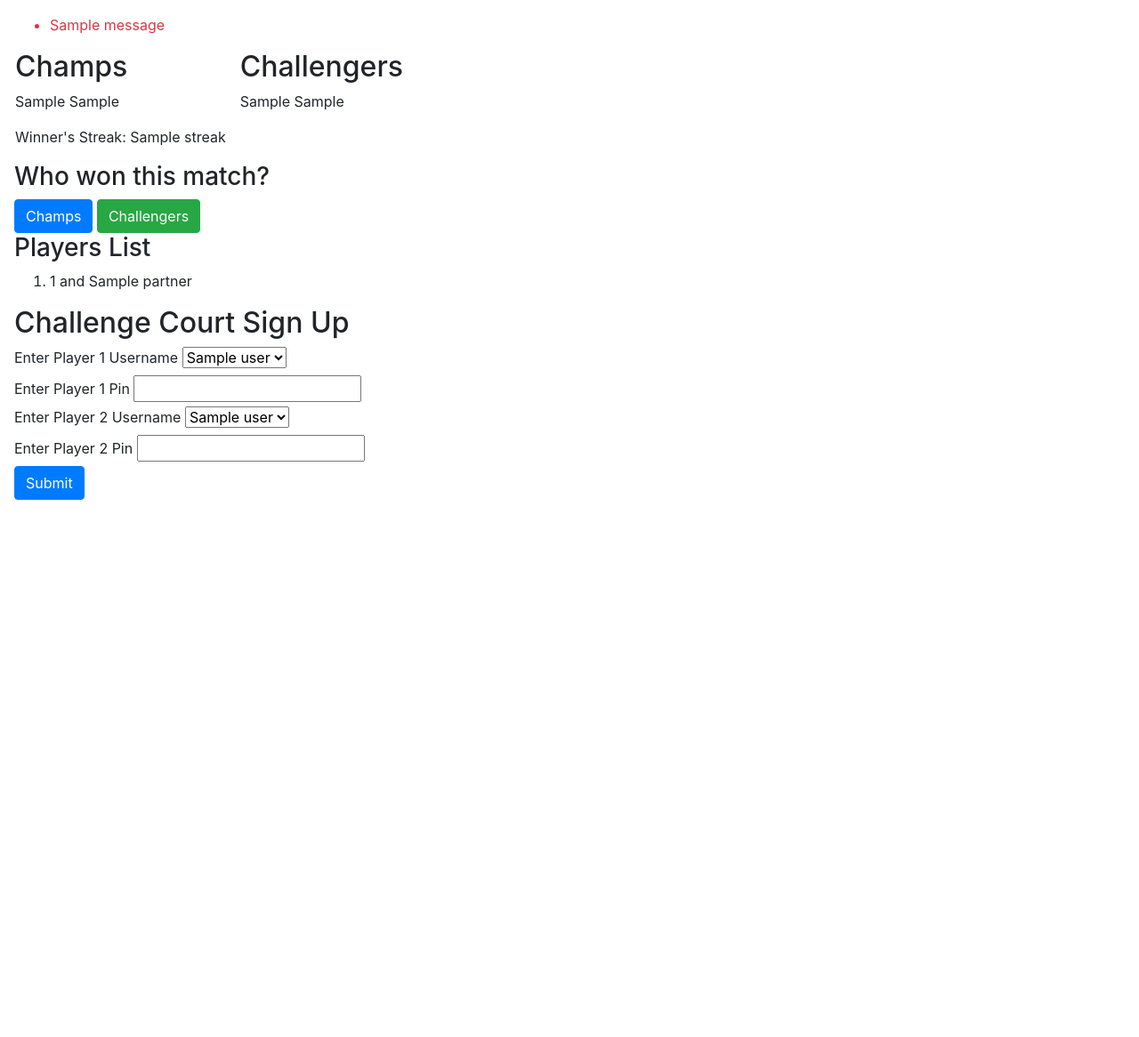
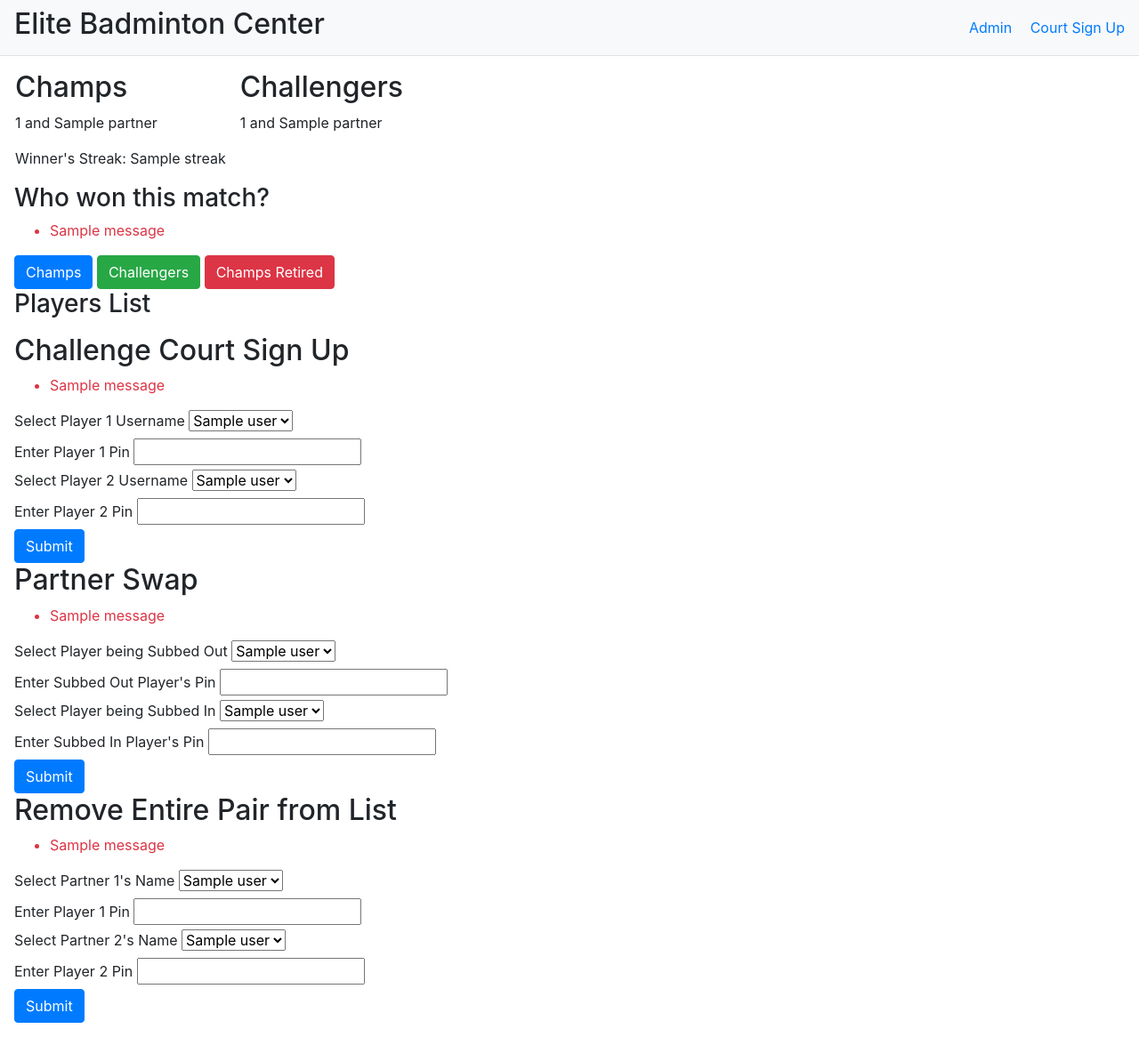
Before and after one commit to twzhuang/courtReg, a Flask app: template templates/challenger.html in a window 1280 px wide. Shown: the whole page at 89% size. Before the commit the page ends 562 px from the top, so only its background shows below. Run offline with Flask 2, Linux system fonts and the light colour scheme; the template is opened without the code that fills it: most values are stand-ins (such as "Sample title", 1, 10 or a date in 2020); one stand-in notice (Sample message) is shown; some libraries are stand-ins or nearby versions.

Commit message:
Add files via upload

```diff
--- a/templates/challenger.html
+++ b/templates/challenger.html
@@ -6,60 +6,138 @@
     <link rel="stylesheet" href="https://stackpath.bootstrapcdn.com/bootstrap/4.3.1/css/bootstrap.min.css" integrity="sha384-ggOyR0iXCbMQv3Xipma34MD+dH/1fQ784/j6cY/iJTQUOhcWr7x9JvoRxT2MZw1T" crossorigin="anonymous">
 </head>
 <body>
+    <nav class="navbar navbar-light bg-light justify-content-between border-bottom">
+        <h2 class="">Elite Badminton Center</h2>
+        <div class="d-inline">
+            <a href="/admin" class="px-3">Admin</a>
+            <a href="/">Court Sign Up</a>
+        </div>
+    </nav>
     <div class="p-3">
-    {% with messages = get_flashed_messages(category_filter=["challengeerror"]) %}
-    {% if messages %}
-        <ul class=flashes>
-        {% for message in messages %}
-            <li class=text-danger>{{ message }}</li>
-        {% endfor %}
-        </ul>
-    {% endif %}
-    {% endwith %}
     <div class="row">
         <div class="px-3">
             <h2>Champs</h2>
-            <p>{{challenge["champs"]["player1"]}} {{challenge["champs"]["player2"]}}</p>
-            <p>Winner's Streak: {{challenge["champs"]["streak"]}}</p>
+            {% if challenge["listofplayers"][0]%}
+            <p>{{challenge["listofplayers"][0][0]}} and {{challenge["listofplayers"][0][1]}}</p>
+            <p>Winner's Streak: {{challenge["streak"]}}</p>
+            {% endif %}
         </div>
         <div>
             <h2>Challengers</h2>
-            <p>{{challenge["challengers"]["player1"]}} {{challenge["challengers"]["player2"]}}</p>
+            {% if challenge["listofplayers"][1]%}
+            <p>{{challenge["listofplayers"][1][0]}} and {{challenge["listofplayers"][1][1]}}</p>
+            {% endif %}
         </div>
 
     </div>
     <form action="/champswon" method="post">
         <h3>Who won this match?</h3>
+        {% with messages = get_flashed_messages(category_filter=["challengewinnererror"]) %}
+        {% if messages %}
+            <ul class=flashes>
+            {% for message in messages %}
+                <li class=text-danger>{{ message }}</li>
+            {% endfor %}
+            </ul>
+        {% endif %}
+        {% endwith %}
         <input type="submit" value="Champs" class="btn btn-primary">
         <input type="submit" value="Challengers" class="btn btn-success" formaction="/challengerswon">
+        <input type="submit" value="Champs Retired" class="btn btn-danger" formaction="/champsretire">
     </form>
     <h3>Players List</h3>
     <ol>
-        {%for partners in challenge["listofplayers"]%}
-            <li>{{partners[0]}} and {{partners[1]}}</li>
+        {%for i in range(2, challenge["listofplayers"]|length)%}
+            <li>{{challenge["listofplayers"][i][0]}} and {{challenge["listofplayers"][i][1]}}</li>
         {%endfor%}
     </ol>
     <form action="/addtochallengecourt" method="post">
         <h2>Challenge Court Sign Up</h2>
-        <label for="player1">Enter Player 1 Username</label>
+        {% with messages = get_flashed_messages(category_filter=["challengeerror"]) %}
+        {% if messages %}
+            <ul class=flashes>
+            {% for message in messages %}
+                <li class=text-danger>{{ message }}</li>
+            {% endfor %}
+            </ul>
+        {% endif %}
+        {% endwith %}
+        <label for="player1">Select Player 1 Username</label>
         <select id="player1" name="player1" required>
             {% for user in names_of_users%}
                 <option value="{{user}}">{{user}}</option>
             {% endfor %}
         </select><br>
         <label for="player1pin">Enter Player 1 Pin</label>
-        <input type="number" id="player1pin" name="player1pin"><br>
-        <label for="player2">Enter Player 2 Username</label>
+        <input type="number" id="player1pin" name="player1pin" required><br>
+        <label for="player2">Select Player 2 Username</label>
         <select id="player2" name="player2" required>
             {% for user in names_of_users%}
                 <option value="{{user}}">{{user}}</option>
             {% endfor %}
         </select><br>
         <label for="player2pin">Enter Player 2 Pin</label>
-        <input type="number" id="player2pin" name="player2pin"><br>
+        <input type="number" id="player2pin" name="player2pin" required><br>
         <input type="submit" class="btn btn-primary">
     </form>
-
+    <form action="/substituteplayer" method="post">
+        <h2>Partner Swap</h2>
+        {% with messages = get_flashed_messages(category_filter=["challengesuberror"]) %}
+        {% if messages %}
+            <ul class=flashes>
+            {% for message in messages %}
+                <li class=text-danger>{{ message }}</li>
+            {% endfor %}
+            </ul>
+        {% endif %}
+        {% endwith %}
+        <label for="oldplayer">Select Player being Subbed Out</label>
+        <select id="oldplayer" name="oldplayer" required>
+            {% for user in playerslist%}
+                <option value="{{user}}">{{user}}</option>
+            {% endfor %}
+        </select><br>
+        <label for="oldplayerpin">Enter Subbed Out Player's Pin</label>
+        <input type="number" id="oldplayerpin" name="oldplayerpin" required><br>
+        <label for="newplayer">Select Player being Subbed In</label>
+        <select id="newplayer" name="newplayer" required>
+            {% for user in names_of_users%}
+                <option value="{{user}}">{{user}}</option>
+            {% endfor %}
+        </select><br>
+        <label for="newplayerpin">Enter Subbed In Player's Pin</label>
+        <input type="number" id="newplayerpin" name="newplayerpin" required><br>
+        <input type="submit" class="btn btn-primary">
+    </form>
+    <form action="/deletepair" method="post">
+        <h2>Remove Entire Pair from List</h2>
+        {% with messages = get_flashed_messages(category_filter=["challengedeleteerror"]) %}
+        {% if messages %}
+            <ul class=flashes>
+            {% for message in messages %}
+                <li class=text-danger>{{ message }}</li>
+            {% endfor %}
+            </ul>
+        {% endif %}
+        {% endwith %}
+        <label for="player1">Select Partner 1's Name</label>
+        <select id="player1" name="player1" required>
+            {% for user in playerslist%}
+                <option value="{{user}}">{{user}}</option>
+            {% endfor %}
+        </select><br>
+        <label for="player1pin">Enter Player 1 Pin</label>
+        <input type="number" id="player1pin" name="player1pin" required><br>
+        <label for="player2">Select Partner 2's Name</label>
+        <select id="player2" name="player2" required>
+            {% for user in playerslist%}
+                <option value="{{user}}">{{user}}</option>
+            {% endfor %}
+        </select><br>
+        <label for="player2pin">Enter Player 2 Pin</label>
+        <input type="number" id="player2pin" name="player2pin" required><br>
+        <input type="submit" class="btn btn-primary">
+    </form>
     </div>
 
 </body>
--- a/templates/index.html
+++ b/templates/index.html
@@ -21,7 +21,11 @@
 <body style="height: 100vh">
     <nav class="navbar navbar-light bg-light justify-content-between border-bottom">
         <h2 class="">Elite Badminton Center</h2>
-        <a href="/admin">Admin</a>
+        <div class="d-inline">
+            <a href="/admin" class="px-3">Admin</a>
+            <a href="/challengecourt">Challenge Court Sign Up</a>
+        </div>
+
     </nav>
     <div class="p-4 h-100">
         <header>
```
